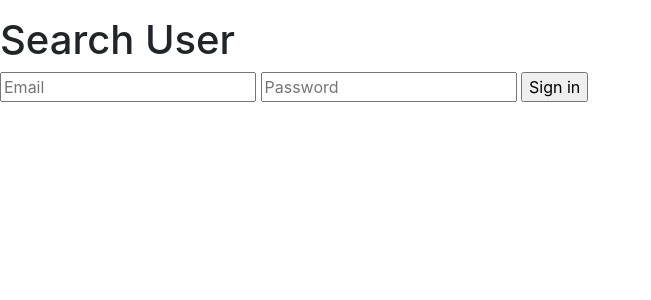
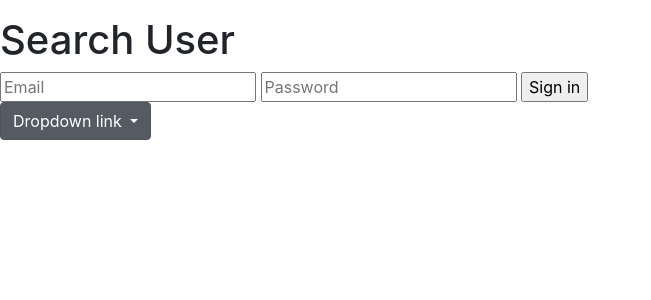
Before and after one commit to 0-BSCode/paper-trail, a PHP site: page /php-basic-mvc/ in a window 1280 px wide. Shown: the part 144-444 px from the top of the page, without its empty margins (0-651 px from the left). Run offline with PHP 8.4, Linux system fonts and the light colour scheme.

Commit message:
Added footer

```diff
--- a/src/views/Auth/signin.php
+++ b/src/views/Auth/signin.php
@@ -17,3 +17,17 @@
         </p>
     <?php endif; ?>
 </div>
+<div class="dropdown show">
+    <a class="btn btn-secondary dropdown-toggle" href="#" role="button" id="dropdownMenuLink" data-toggle="dropdown"
+        aria-haspopup="true" aria-expanded="false">
+        Dropdown link
+    </a>
+
+    <div class="dropdown-menu" aria-labelledby="dropdownMenuLink">
+        <a class="dropdown-item" href="#">Action</a>
+        <a class="dropdown-item" href="#">Another action</a>
+        <a class="dropdown-item" href="#">Something else here</a>
+    </div>
+</div>
+
+<?php require_once APPROOT . '/src/views/include/footer.php'; ?>
```
